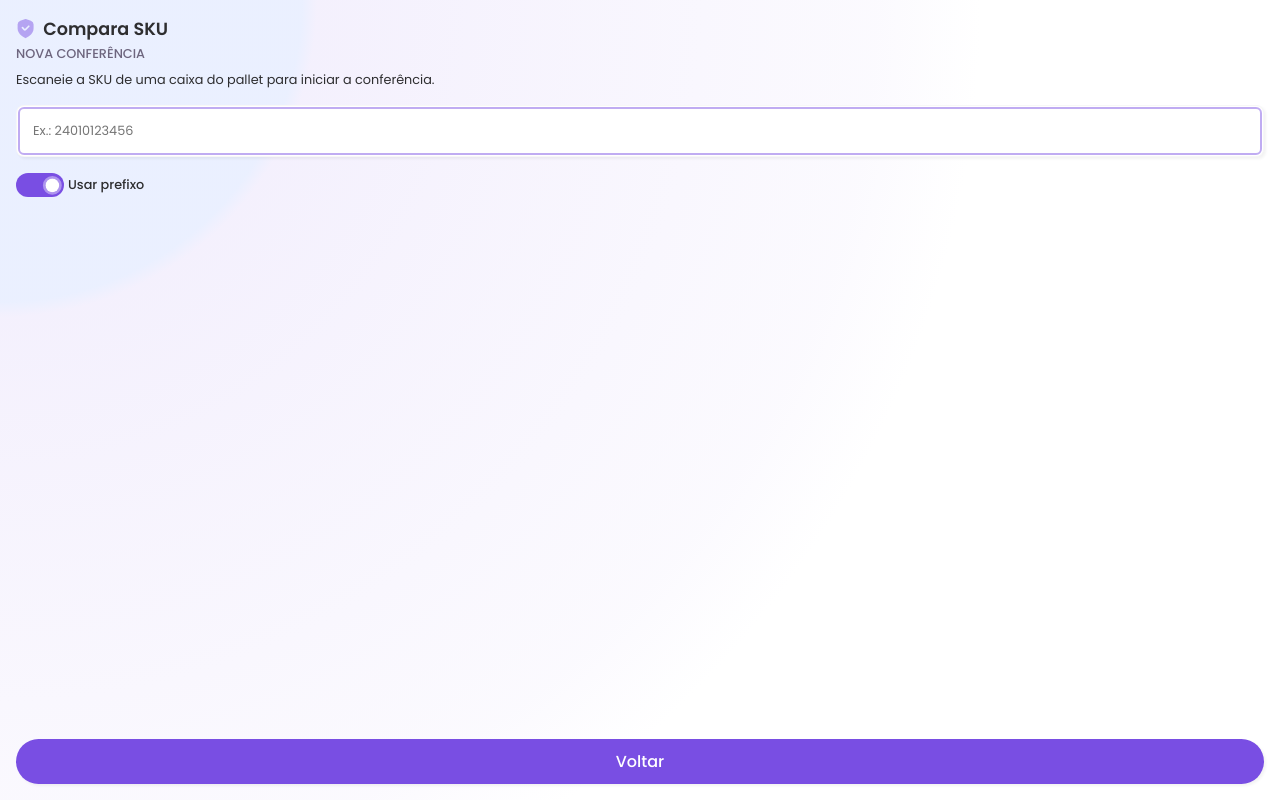
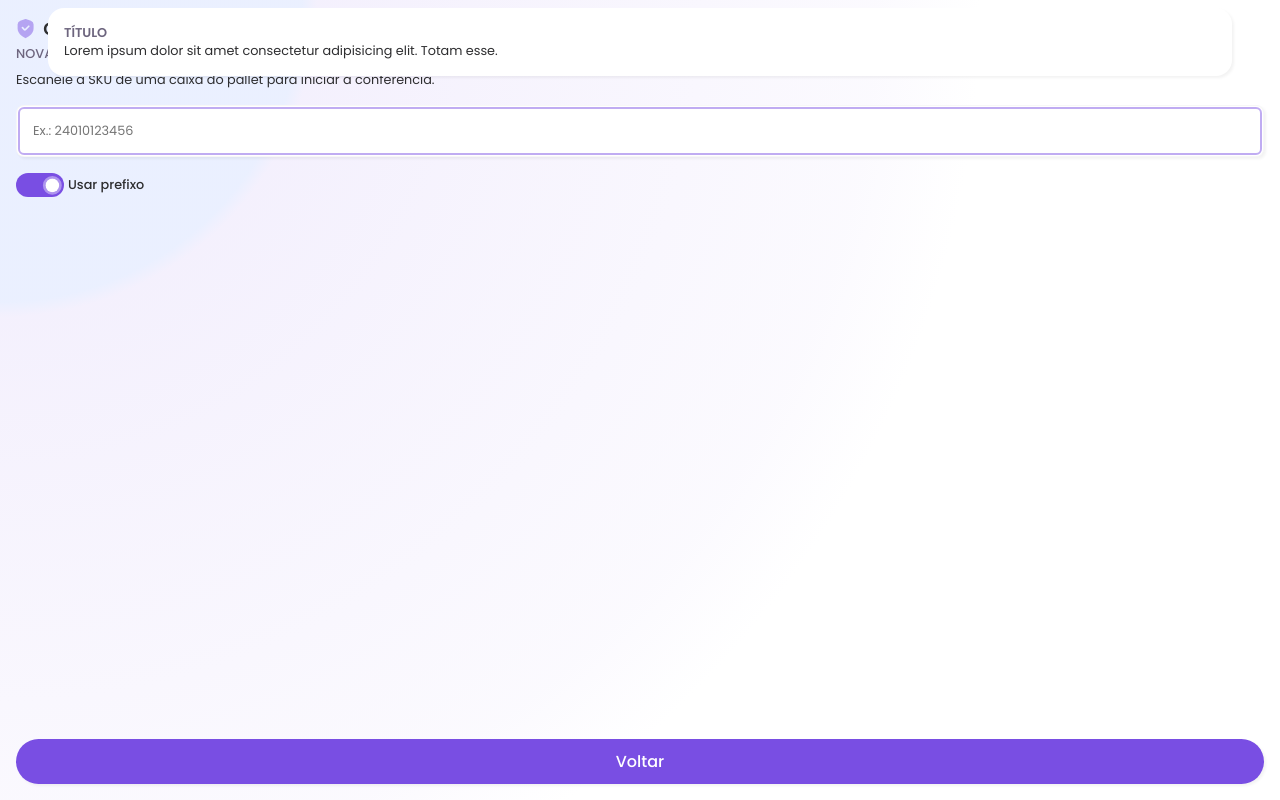
Before and after one commit to wduos/inspectr-react, a React (Vite) app: page /compare-sku in a window 1280 px wide. Built offline with nearby package versions, Linux system fonts and the light colour scheme.

Commit message:
Created toast

```diff
--- a/src/components/HomeButton/HomeButton.css
+++ b/src/components/HomeButton/HomeButton.css
@@ -14,7 +14,6 @@
   text-align: left;
   color: var(--dark);
   box-shadow: 0px 0px 15px var(--accent-opaque);
-  user-select: none;
   text-decoration: none;
 }
 .HomeButton > div {
--- /dev/null
+++ b/src/components/Toast/Toast.css
@@ -0,0 +1,24 @@
+.Toast {
+  position: absolute;
+  top: 0;
+  left: 0;
+  width: 100%;
+  height: 5rem;
+  padding: 0.5rem 3rem;
+}
+.Toast > div {
+  width: 100%;
+  padding: 1rem;
+  background-color: white;
+  border-radius: var(--radius);
+  box-shadow: var(--shadow);
+}
+.Toast > div h2 {
+  font-size: 0.8rem;
+  font-weight: 700;
+  text-transform: uppercase;
+  color: var(--dim);
+}
+.Toast > div p {
+  font-size: 0.8rem;
+}
--- /dev/null
+++ b/src/components/Toast/Toast.jsx
@@ -0,0 +1,14 @@
+import "./Toast.css";
+
+export default function Toast({ title, description, type = "success" }) {
+  return (
+    <div className="Toast">
+      <div>
+        <h2>Título</h2>
+        <p>
+          Lorem ipsum dolor sit amet consectetur adipisicing elit. Totam esse.
+        </p>
+      </div>
+    </div>
+  );
+}
--- a/src/index.css
+++ b/src/index.css
@@ -45,6 +45,7 @@
   padding: 0;
   font-family: "Poppins";
   box-sizing: border-box;
+  user-select: none;
 }
 
 body {
@@ -198,7 +199,6 @@ input[type="text"]:focus {
   outline-offset: 0rem;
   transition: 0.1s ease-in;
   transition-property: outline-offset, outline;
-  user-select: none;
   box-shadow: var(--shadow);
 }
 .bottom-btns-wrapper a:focus,
--- a/src/pages/Compare/Compare.jsx
+++ b/src/pages/Compare/Compare.jsx
@@ -1,6 +1,7 @@
 import "./Compare.css";
 import { useState, useRef, useEffect } from "react";
 import { Link } from "react-router-dom";
+import Toast from "../../components/Toast/Toast";
 
 export default function Compare() {
   const [sku, setSku] = useState("");
@@ -76,6 +77,8 @@ export default function Compare() {
       <div className="bottom-btns-wrapper">
         <Link to="/">Voltar</Link>
       </div>
+
+      <Toast />
     </div>
   );
 }
```
Also changed, not shown: src/components/Notifications/Notifications.jsx (deleted, +0 -14 lines).
